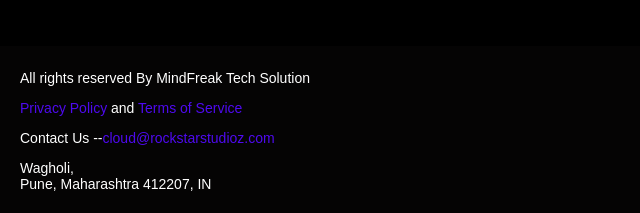
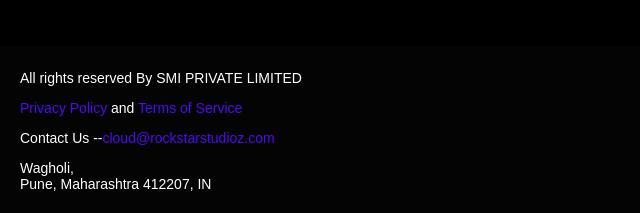
Before and after one commit to AVI5211/Rockstar-webpage, a plain HTML site: page contact.html in a window 1280 px wide. Shown: the part 596-809 px from the top of the page, 0-640 px from the left. Drawn offline with Linux system fonts and the light colour scheme.

Commit message:
Update contact.html

```diff
--- a/contact.html
+++ b/contact.html
@@ -31,7 +31,7 @@
     <footer>
         <div class="footer-content">
             <div class="footer-left">
-                <p>All rights reserved By MindFreak Tech Solution
+                <p>All rights reserved By SMI PRIVATE LIMITED
                 <p><a href="privacy.html">Privacy Policy</a> and <a href="terms.html">Terms of Service</a></p>
                 <p>
                     Contact Us --<a href="mailto:cloud@rockstarstudioz.com">cloud@rockstarstudioz.com</a></p>
```
